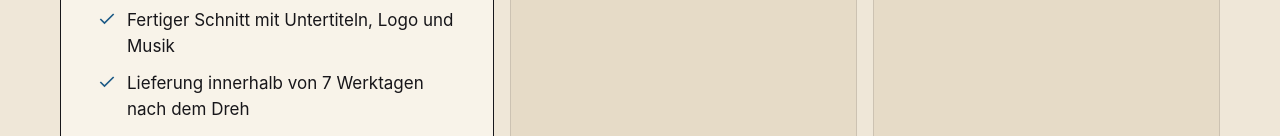
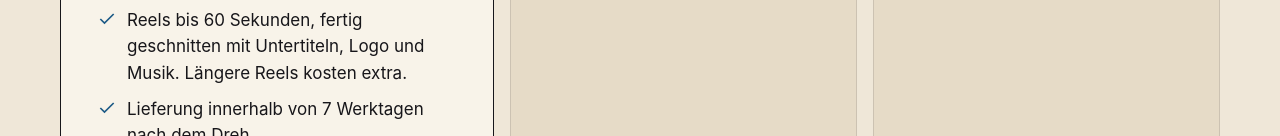
Before and after one commit to Termed30/werbeagentur, a plain HTML site: page index.html in a window 1280 px wide. Shown: the part 3331-3467 px from the top of the page. Drawn offline with Linux system fonts and the light colour scheme.

Commit message:
Reels bis 60 Sekunden, längere gegen Aufpreis
Co-Authored-By: Claude Opus 5.5 <noreply@anthropic.com>

```diff
--- a/index.html
+++ b/index.html
@@ -412,7 +412,7 @@ footer a{color:var(--ink-2);display:inline-block;padding:12px 4px}
         <ul>
           <li><svg><use href="#i-check"/></svg>Themenplan und Textvorschläge für jedes Reel</li>
           <li><svg><use href="#i-check"/></svg>Dreh bei dir vor Ort, Anfahrt bis 60 km inklusive</li>
-          <li><svg><use href="#i-check"/></svg>Fertiger Schnitt mit Untertiteln, Logo und Musik</li>
+          <li><svg><use href="#i-check"/></svg>Reels bis 60 Sekunden, fertig geschnitten mit Untertiteln, Logo und Musik. Längere Reels kosten extra.</li>
           <li><svg><use href="#i-check"/></svg>Lieferung innerhalb von 7 Werktagen nach dem Dreh</li>
           <li><svg><use href="#i-check"/></svg>Mindestlaufzeit 3 Monate, danach monatlich kündbar</li>
         </ul>
@@ -472,6 +472,7 @@ footer a{color:var(--ink-2);display:inline-block;padding:12px 4px}
       <details><summary>Darf ich die Musik verwenden?<svg><use href="#i-plus"/></svg></summary><p>Ja. Ich verwende nur lizenzfreie Musik. Für Posts auf deinen eigenen Kanälen und deiner Website ist die Lizenz dabei. Für bezahlte Anzeigen gibt es eine eigene Option.</p></details>
       <details><summary>Was, wenn ich einen Drehtermin absagen muss?<svg><use href="#i-plus"/></svg></summary><p>Sag bis 24 Stunden vorher Bescheid, dann verschieben wir ohne Kosten. Bei einer späteren Absage verrechne ich 100 € Ausfallpauschale.</p></details>
       <details><summary>Wer postet die Reels?<svg><use href="#i-plus"/></svg></summary><p>Du. Du bekommst die Videos und einen Textvorschlag und lädst sie selbst hoch. So bleibt dein Account bei dir.</p></details>
+      <details><summary>Wie lang ist ein Reel?<svg><use href="#i-plus"/></svg></summary><p>Bis zu 60 Sekunden. Brauchst du ein längeres Reel, rechne ich das extra ab und sage dir den Preis vorher.</p></details>
       <details><summary>Wie viele Korrekturen sind drin?<svg><use href="#i-plus"/></svg></summary><p>Eine Runde pro Reel: alle Wünsche in einer Nachricht, zum Beispiel Text ändern oder eine Szene kürzen. Größere Änderungen besprechen wir vorher.</p></details>
       <details><summary>Wie schnell kann ich starten?<svg><use href="#i-plus"/></svg></summary><p>Nach dem Erstgespräch bekommst du ein Angebot. Mit deiner Unterschrift planen wir den ersten Drehtermin, meistens innerhalb von zwei Wochen.</p></details>
     </div>
```
